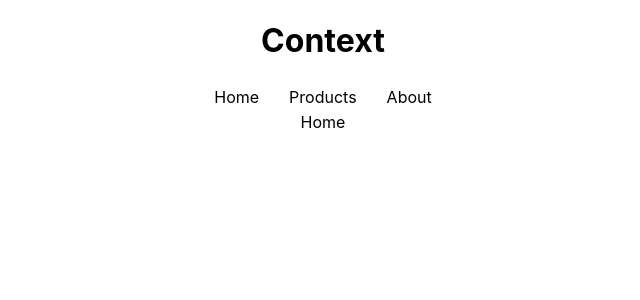
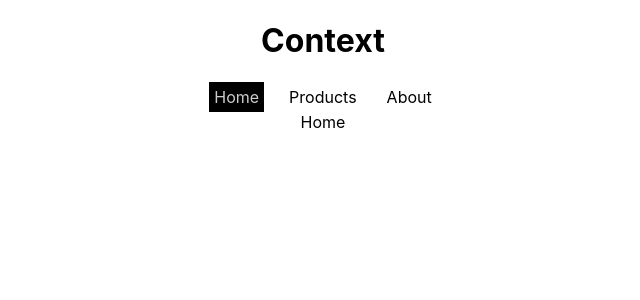
Before and after one commit to rafalebre/context, a React (Create React App) app: page / in a window 1280 px wide. Shown: the top 300 px of the page, without its empty margins (317-957 px from the left). Built offline with nearby package versions, Linux system fonts and the light colour scheme.

Commit message:
Desafio 8 concluído

```diff
--- a/src/App.js
+++ b/src/App.js
@@ -1,5 +1,5 @@
 import './App.css';
-import { BroswerRouter, Routes, Route, BrowserRouter } from 'react-router-dom';
+import { Routes, Route, BrowserRouter } from 'react-router-dom';
 import Home from './pages/Home';
 import Products from './pages/Products';
 import About from './pages/About';
--- a/src/components/NavBar.css
+++ b/src/components/NavBar.css
@@ -13,3 +13,8 @@ nav a {
 nav a:hover {
     color: #ccc;
 }
+
+.active {
+    background-color: #000;
+    color:#ccc
+}
```
